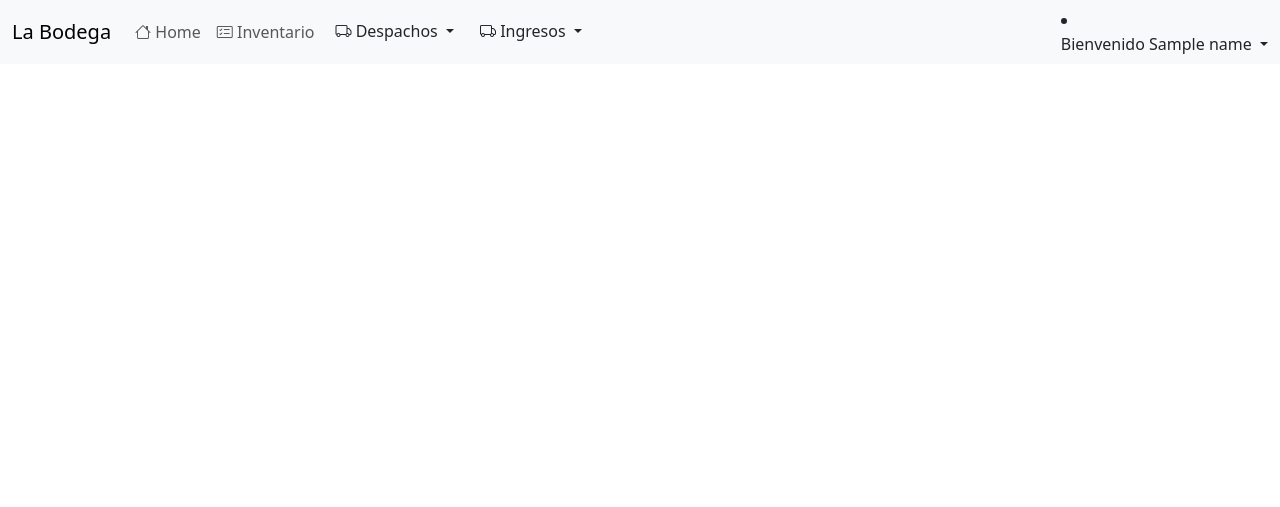
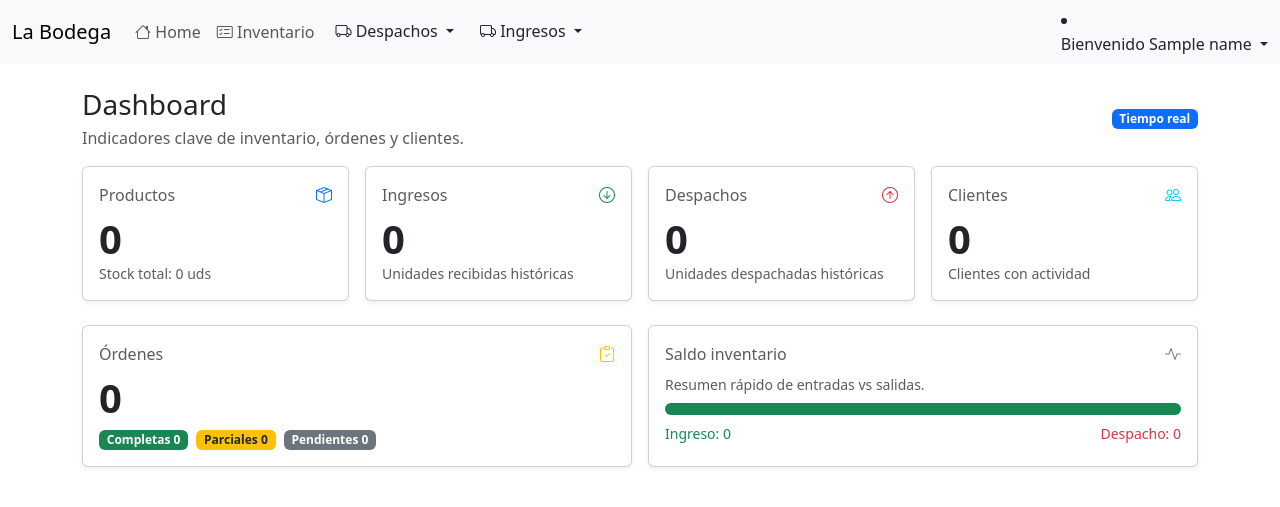
Before and after one commit to MatiasTilleriasLey/Gestor_bodega, a Python web app: template templates/dashboard.html in a window 1280 px wide. Shown: the top 507 px of the page. Run offline with Jinja, Linux system fonts and the light colour scheme; the template is opened without the code that fills it: most values are stand-ins (such as "Sample title", 1, 10 or a date in 2020).

Commit message:
✨ feat: KPIs en dashboard con métricas de inventario

```diff
--- a/templates/dashboard.html
+++ b/templates/dashboard.html
@@ -1,5 +1,111 @@
 {% include 'header.html' %}
 <body>
   {% include 'nav.html' %}
+
+  <div class="container py-4">
+    <div class="d-flex align-items-center justify-content-between mb-3">
+      <div>
+        <h1 class="h3 mb-1">Dashboard</h1>
+        <p class="text-muted mb-0">Indicadores clave de inventario, órdenes y clientes.</p>
+      </div>
+      <span class="badge text-bg-primary">Tiempo real</span>
+    </div>
+
+    <div class="row g-3">
+      <div class="col-md-3 col-sm-6">
+        <div class="card h-100 shadow-sm">
+          <div class="card-body">
+            <div class="d-flex justify-content-between align-items-center mb-2">
+              <span class="text-muted">Productos</span>
+              <i class="bi bi-box-seam text-primary"></i>
+            </div>
+            <div class="display-6 fw-bold">{{ stats.productos|default(0) }}</div>
+            <p class="text-muted small mb-0">Stock total: {{ stats.stock_total|default(0) }} uds</p>
+          </div>
+        </div>
+      </div>
+
+      <div class="col-md-3 col-sm-6">
+        <div class="card h-100 shadow-sm">
+          <div class="card-body">
+            <div class="d-flex justify-content-between align-items-center mb-2">
+              <span class="text-muted">Ingresos</span>
+              <i class="bi bi-arrow-down-circle text-success"></i>
+            </div>
+            <div class="display-6 fw-bold">{{ stats.ingresos|default(0) }}</div>
+            <p class="text-muted small mb-0">Unidades recibidas históricas</p>
+          </div>
+        </div>
+      </div>
+
+      <div class="col-md-3 col-sm-6">
+        <div class="card h-100 shadow-sm">
+          <div class="card-body">
+            <div class="d-flex justify-content-between align-items-center mb-2">
+              <span class="text-muted">Despachos</span>
+              <i class="bi bi-arrow-up-circle text-danger"></i>
+            </div>
+            <div class="display-6 fw-bold">{{ stats.despachos|default(0) }}</div>
+            <p class="text-muted small mb-0">Unidades despachadas históricas</p>
+          </div>
+        </div>
+      </div>
+
+      <div class="col-md-3 col-sm-6">
+        <div class="card h-100 shadow-sm">
+          <div class="card-body">
+            <div class="d-flex justify-content-between align-items-center mb-2">
+              <span class="text-muted">Clientes</span>
+              <i class="bi bi-people text-info"></i>
+            </div>
+            <div class="display-6 fw-bold">{{ stats.clientes|default(0) }}</div>
+            <p class="text-muted small mb-0">Clientes con actividad</p>
+          </div>
+        </div>
+      </div>
+    </div>
+
+    <div class="row g-3 mt-2">
+      <div class="col-md-6">
+        <div class="card h-100 shadow-sm">
+          <div class="card-body">
+            <div class="d-flex justify-content-between align-items-center mb-2">
+              <span class="text-muted">Órdenes</span>
+              <i class="bi bi-clipboard-check text-warning"></i>
+            </div>
+          <div class="display-6 fw-bold mb-2">{{ stats.ordenes|default(0) }}</div>
+            {% set os = stats.ordenes_status if stats else {} %}
+            <div class="d-flex gap-2">
+              <span class="badge text-bg-success">Completas {{ os.completas|default(0) }}</span>
+              <span class="badge text-bg-warning text-dark">Parciales {{ os.parciales|default(0) }}</span>
+              <span class="badge text-bg-secondary">Pendientes {{ os.pendientes|default(0) }}</span>
+            </div>
+          </div>
+        </div>
+      </div>
+
+      <div class="col-md-6">
+        <div class="card h-100 shadow-sm">
+          <div class="card-body">
+            <div class="d-flex justify-content-between align-items-center mb-2">
+              <span class="text-muted">Saldo inventario</span>
+              <i class="bi bi-activity text-secondary"></i>
+            </div>
+            <p class="mb-2 small text-muted">Resumen rápido de entradas vs salidas.</p>
+            <div class="progress mb-2" style="height: 12px;">
+              {% set total_mov = (stats.ingresos|default(0)) + (stats.despachos|default(0)) %}
+              {% set desp_pct = 0 if total_mov == 0 else (stats.despachos / total_mov * 100) %}
+              <div class="progress-bar bg-success" role="progressbar" style="width: {{ 100 - desp_pct }}%"></div>
+              <div class="progress-bar bg-danger" role="progressbar" style="width: {{ desp_pct }}%"></div>
+            </div>
+            <div class="d-flex justify-content-between">
+              <span class="text-success small">Ingreso: {{ stats.ingresos|default(0) }}</span>
+              <span class="text-danger small">Despacho: {{ stats.despachos|default(0) }}</span>
+            </div>
+          </div>
+        </div>
+      </div>
+    </div>
+  </div>
 </body>
 </html>
```
Also changed, not shown: app.py (+42 -1 lines).
